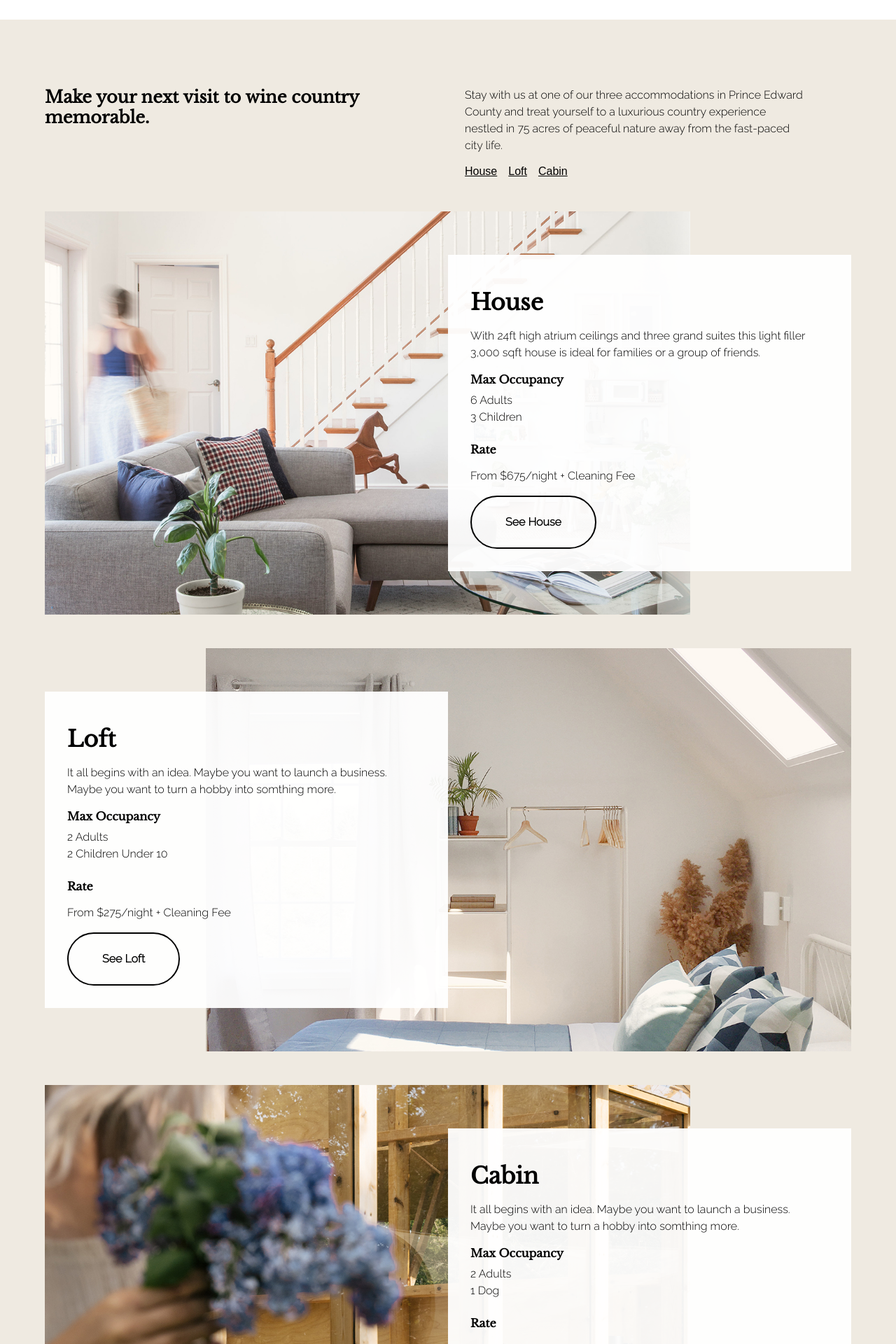
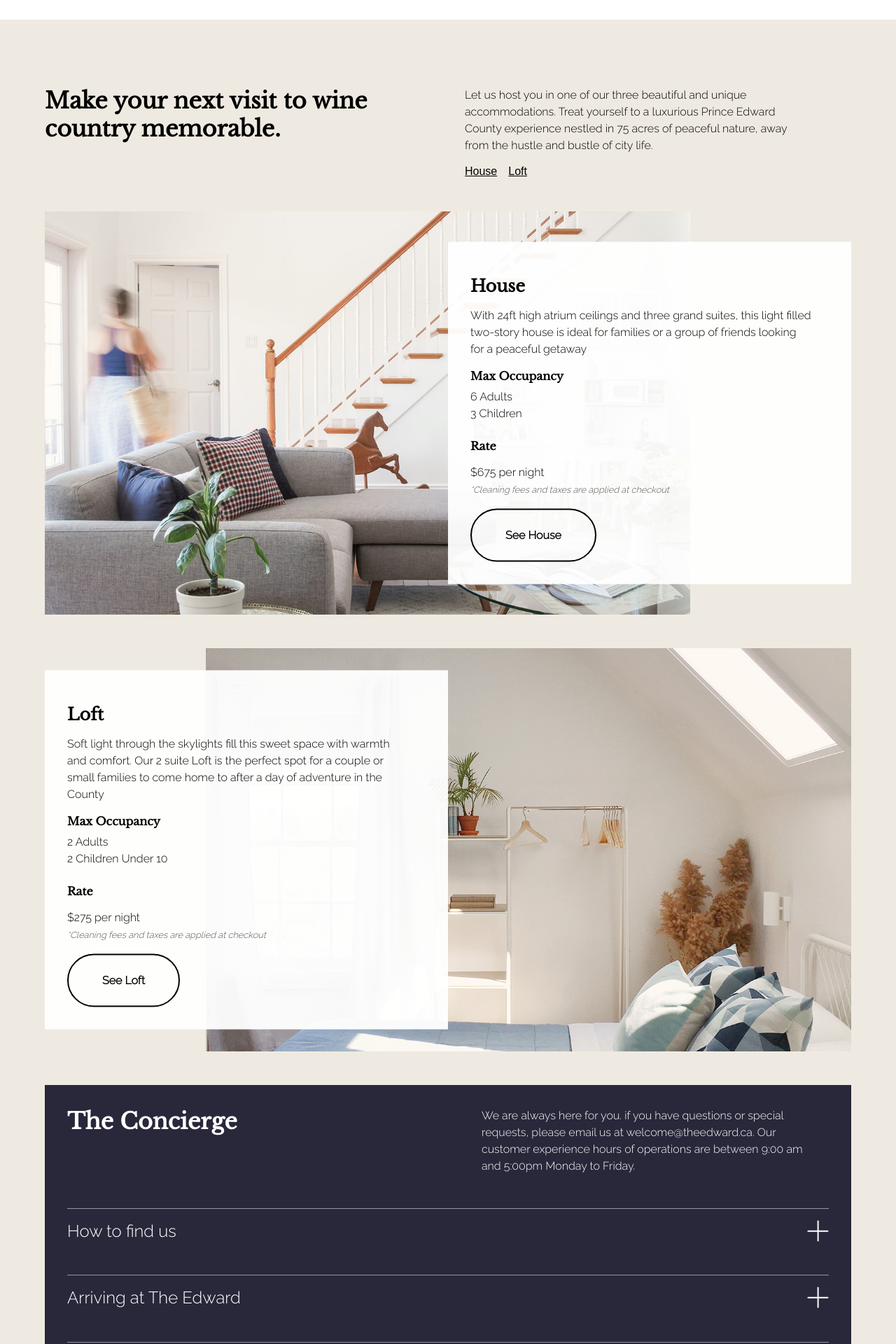
Before and after one commit to Jam52/the-edward, a React (Create React App) app: page / in a window 1280 px wide. Shown: the part 1440-3360 px from the top of the page at 70% size. Built offline with nearby package versions, Linux system fonts and the light colour scheme.

Commit message:
Add onclick to whole dropdown header

```diff
--- a/src/CSS/typeography.scss
+++ b/src/CSS/typeography.scss
@@ -32,8 +32,13 @@ h6 {
   margin: 0;
 }
 
+h2 {
+  font-size: 2rem;
+}
+
 h3 {
   font-family: $font-main;
+  font-size: 1.5rem;
 }
 
 p {
--- a/src/components/Dropdown/Dropdown.js
+++ b/src/components/Dropdown/Dropdown.js
@@ -8,7 +8,7 @@ const Dropdown = (props) => {
   return (
     <div className="flow-vert">
       <div className={styles.divider} />
-      <div className={styles.dropdown}>
+      <div className={styles.dropdown} onClick={() => toggleOpen(!isOpen)}>
         <h3 className={styles.dropdown_header}>{props.header}</h3>
         <ToggleButton
           isOpen={isOpen}
--- a/src/components/Dropdown/Dropdown.module.scss
+++ b/src/components/Dropdown/Dropdown.module.scss
@@ -4,6 +4,7 @@
   display: flex;
   justify-content: space-between;
   align-items: center;
+  cursor: pointer;
 
   &_header {
     font-family: $font-main;
--- a/src/components/OverviewCard/OverviewCard.js
+++ b/src/components/OverviewCard/OverviewCard.js
@@ -37,7 +37,13 @@ const OverviewCard = (props) => {
           ))}
         </ul>
         <h4>Rate</h4>
-        <p data-testid="rate">{props.rate}</p>
+        <p data-testid="rate">
+          {props.rate} <br />
+          <span className={styles.smallPrint}>
+            *Cleaning fees and taxes are applied at checkout
+          </span>
+        </p>
+
         <Button text={`See ${props.roomName}`} to={props.to} />
       </div>
     </div>
--- a/src/components/OverviewCard/OverviewCard.module.scss
+++ b/src/components/OverviewCard/OverviewCard.module.scss
@@ -23,18 +23,13 @@
     padding: 1rem;
     width: 90%;
 
-    h3 {
-      font-family: $font_serif;
-      font-size: 2rem;
-    }
-
     p {
       max-width: 50ch;
     }
   }
 
   &_header {
-    font-size: 1.3rem;
+    font-family: $font_serif;
     margin: 1rem 0;
   }
 
@@ -58,6 +53,12 @@
   &__left {
     justify-content: flex-end;
   }
+}
+
+.smallPrint {
+  font-style: italic;
+  color: #555;
+  font-size: 0.8rem;
 }
 
 .overview_occupancy {
--- a/src/views/LandingPage/LandingPage.js
+++ b/src/views/LandingPage/LandingPage.js
@@ -13,7 +13,6 @@ const LandingPage = () => {
 
   const houseRef = useRef(null);
   const loftRef = useRef(null);
-  const cabinRef = useRef(null);
 
   const exicuteScrollTo = (ref) => {
     ref.current.scrollIntoView({ behavior: 'smooth' });
@@ -34,10 +33,11 @@ const LandingPage = () => {
         <section>
           <FadeInTransition>
             <div className={`container flow-vert explore`}>
+              <p>What guests say about The Edward</p>
               <p className="explore__main">
-                "Five-star luxury; a million star experience."
+                "Peaceful retreat from the busy city life; real luxury."
               </p>
-              <p>- Returning Guests</p>
+
               <a
                 className="btn"
                 href="https://www.google.com/maps/place/The+Edward+Bed+%26+Breakfast/@44.0317706,-77.0398409,17z/data=!3m1!4b1!4m10!3m9!1s0x0:0xdf06b6bf77c6a155!5m2!4m1!1i2!8m2!3d44.0317706!4d-77.0376522!9m1!1b1"
@@ -54,10 +54,10 @@ const LandingPage = () => {
               <h2>Make your next visit to wine country memorable.</h2>
               <div className="flow-vert">
                 <p>
-                  Stay with us at one of our three accommodations in Prince
-                  Edward County and treat yourself to a luxurious country
-                  experience nestled in 75 acres of peaceful nature away from
-                  the fast-paced city life.
+                  Let us host you in one of our three beautiful and unique
+                  accommodations. Treat yourself to a luxurious Prince Edward
+                  County experience nestled in 75 acres of peaceful nature, away
+                  from the hustle and bustle of city life.
                 </p>
                 <div className={`flow ${styles.scroll}`}>
                   <button
@@ -74,13 +74,6 @@ const LandingPage = () => {
                   >
                     Loft
                   </button>
-                  <button
-                    className="internal-link"
-                    aria-label="scroll to cabin overview"
-                    onClick={() => exicuteScrollTo(cabinRef)}
-                  >
-                    Cabin
-                  </button>
                 </div>
               </div>
             </div>
@@ -90,9 +83,12 @@ const LandingPage = () => {
               img={process.env.PUBLIC_URL + '/images/Homepage_House.jpg'}
               altImg="Inside of house, white walls dark wood"
               roomName="House"
-              overview="With 24ft high atrium ceilings and three grand suites this light filler 3,000 sqft house is ideal for families or a group of friends."
+              overview="With 24ft high atrium ceilings and three
+              grand suites, this light filled two-story house
+              is ideal for families or a group of friends
+              looking for a peaceful getaway"
               occupancy={['6 Adults', '3 Children']}
-              rate="From $675/night + Cleaning Fee"
+              rate="$675 per night"
               to="/house"
             />
 
@@ -102,21 +98,14 @@ const LandingPage = () => {
               img={process.env.PUBLIC_URL + '/images/Homepage_Loft.jpg'}
               altImg="Inside of loft, white walls, large bed"
               roomName="Loft"
-              overview="It all begins with an idea. Maybe you want to launch a business. Maybe you want to turn a hobby into somthing more."
+              overview="Soft light through the skylights fill this sweet
+              space with warmth and comfort. Our 2 suite
+              Loft is the perfect spot for a couple or small
+              families to come home to after a day of
+              adventure in the County"
               occupancy={['2 Adults', '2 Children Under 10']}
-              rate="From $275/night + Cleaning Fee"
+              rate="$275 per night"
               to="/loft"
-            />
-
-            <OverviewCard
-              refProp={cabinRef}
-              img={process.env.PUBLIC_URL + '/images/Homepage_Cabin.jpg'}
-              altImg="Glamping style cabin, large glass, amazing wooded surroundings."
-              roomName="Cabin"
-              overview="It all begins with an idea. Maybe you want to launch a business. Maybe you want to turn a hobby into somthing more."
-              occupancy={['2 Adults', '1 Dog']}
-              rate="From $399(for a 2-night getaway)"
-              to="/cabin"
             />
 
             <section className={`flow-vert-lg inner-section bg--dark`}>
```
